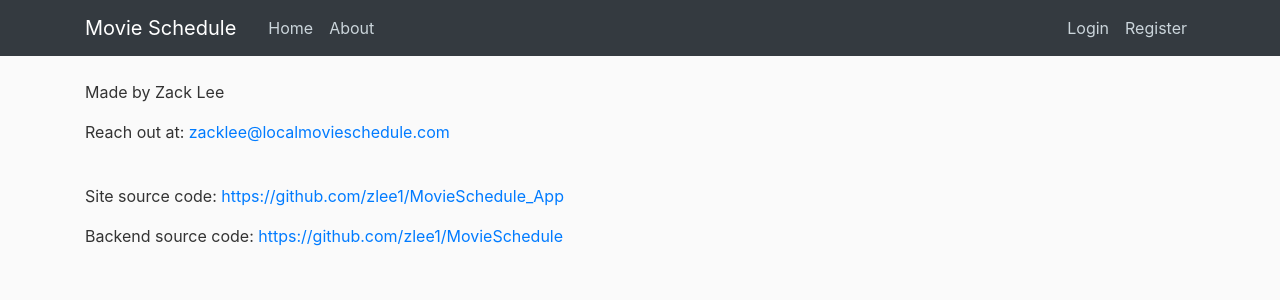
After one commit to zlee1/MovieSchedule_App, a Django app: page /about/ in a window 1280 px wide. The commit adds this page. Shown: the top 300 px of the page. Run offline with Django 5.2, Linux system fonts and the light colour scheme; some libraries are stand-ins or nearby versions.

Commit message:
people can email me if they get angry now (added about page)

```diff
--- /dev/null
+++ b/MovieSchedule/subscriptions/templates/subscriptions/about.html
@@ -0,0 +1,8 @@
+{% extends 'subscriptions/base.html' %}
+{% block content %}
+    <p>Made by Zack Lee</p>
+    <p>Reach out at: <a href="mailto:zacklee@localmovieschedule.com">zacklee@localmovieschedule.com</a></p>
+    <br>
+    <p>Site source code: <a href="https://github.com/zlee1/MovieSchedule_App">https://github.com/zlee1/MovieSchedule_App</a></p>
+    <p>Backend source code: <a href="https://github.com/zlee1/MovieSchedule">https://github.com/zlee1/MovieSchedule</a></p>
+{% endblock content %}
--- a/MovieSchedule/subscriptions/templates/subscriptions/base.html
+++ b/MovieSchedule/subscriptions/templates/subscriptions/base.html
@@ -29,6 +29,7 @@
                 <div class="collapse navbar-collapse" id="navbarToggle">
                     <div class="navbar-nav mr-auto">
                         <a class="nav-item nav-link" href="{% url 'subscriptions-home' %}">Home</a>
+                        <a class="nav-item nav-link" href="{% url 'subscriptions-about' %}">About</a>
                     </div>
                     <!-- Navbar Right Side -->
                     <div class="navbar-nav">
--- a/MovieSchedule/subscriptions/urls.py
+++ b/MovieSchedule/subscriptions/urls.py
@@ -3,7 +3,7 @@ from . import views
 
 urlpatterns = [
     path('', views.home, name='subscriptions-home')
-    ,path('home/', views.home, name='subscriptions-home')
+    ,path('about/', views.about, name='subscriptions-about')
     ,path('manage/', views.manage, name='subscriptions-manage')
     ,path('search/<str:zip_code>', views.theater_search, name='subscriptions-search')
     ,path('unsubscribe/<str:theater_id>', views.unsubscribe, name='subscriptions-unsubscribe')
--- a/MovieSchedule/subscriptions/views.py
+++ b/MovieSchedule/subscriptions/views.py
@@ -11,6 +11,9 @@ from .models import Theater, Subscription
 
 def home(request):
     return render(request, 'subscriptions/home.html')
+
+def about(request):
+    return render(request, 'subscriptions/about.html')
 
 def login(request):
     return render(request, 'subscriptions/login.html', context={'title': 'Login'})
```
